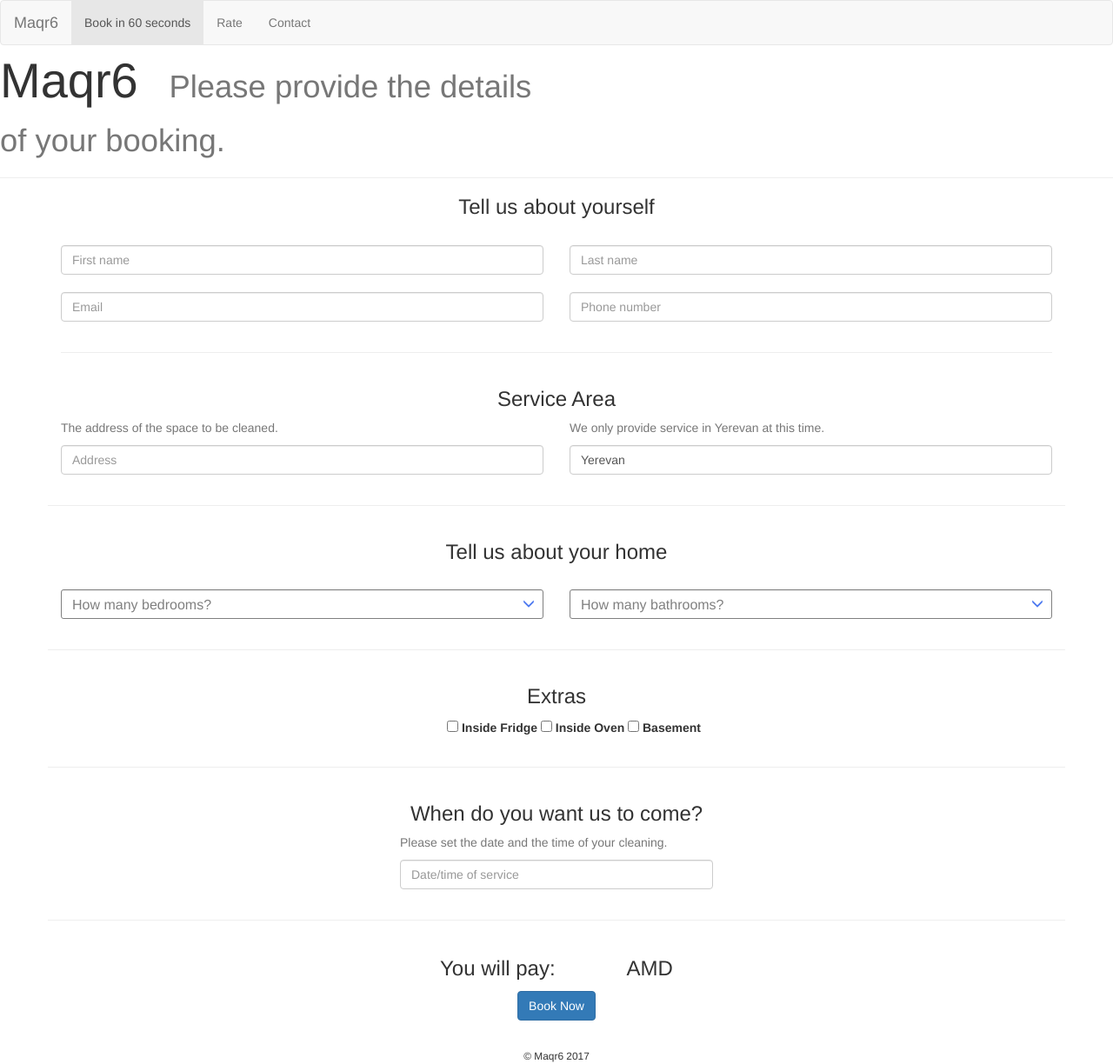
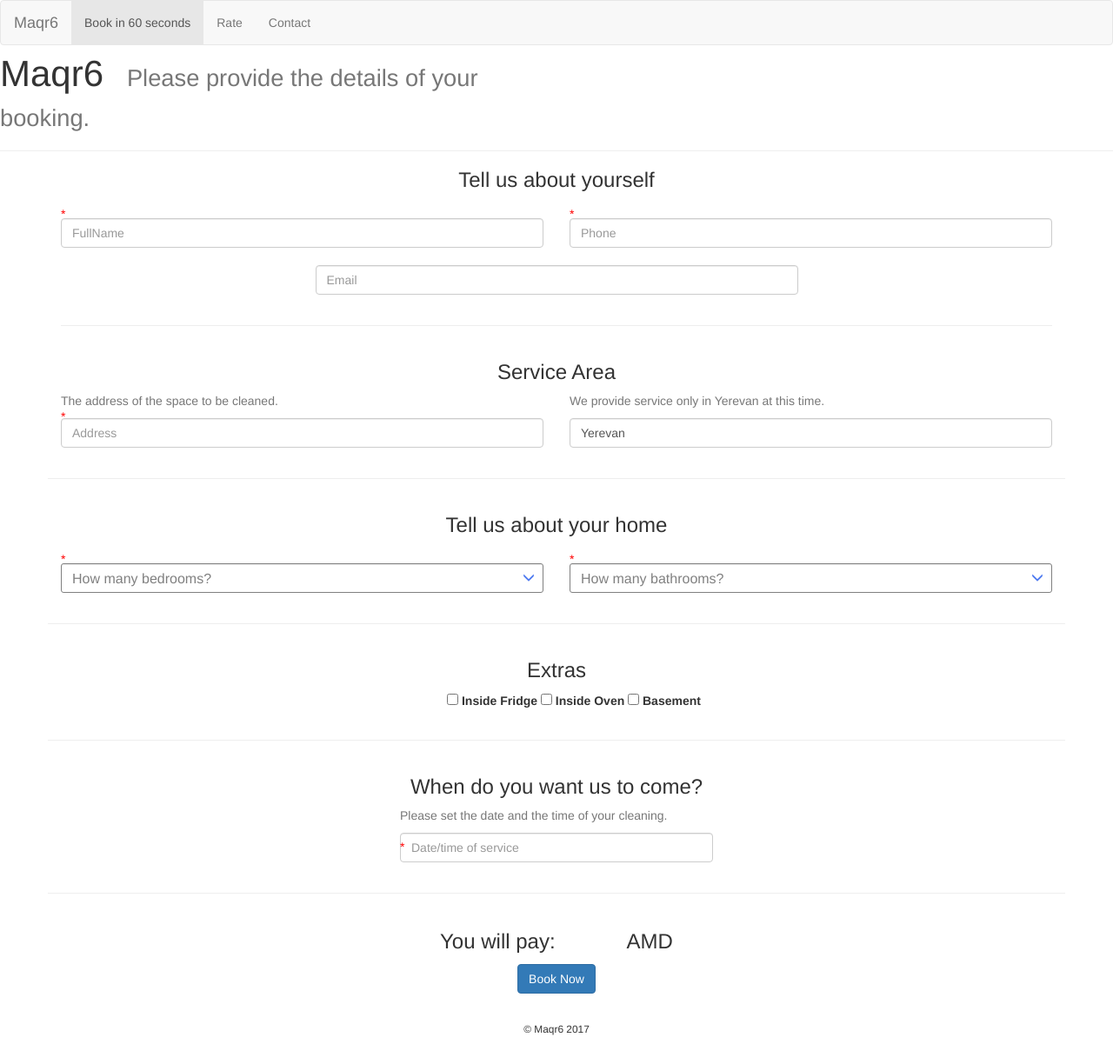
Before and after one commit to davit-gh/maqr6, a Django app: page /book in a window 1280 px wide. Shown: the whole page at 87% size. After the commit the page ends 1191 px from the top, so only its background shows below. Run offline with Django 3.2, Linux system fonts and the light colour scheme; some libraries are stand-ins or nearby versions.

Commit message:
fix book page date issue, rm sample reviewer image

```diff
--- a/main/forms.py
+++ b/main/forms.py
@@ -12,6 +12,14 @@ class ReviewForm(forms.ModelForm):
 
 class OrderForm(forms.ModelForm):
 
+	dateOfService = forms.DateTimeField(
+						widget = DateTimeWidget(
+									options={'startDate': '+1d'},
+									attrs={'required': 'required'}
+								),
+						input_formats=['%d/%m/%Y %H:%M'],
+						help_text='Please set the date and the time of your cleaning.'
+					)
 	class Meta:
 		def make_array(item, num, initial_text):
 			i = 1
@@ -41,14 +49,12 @@ class OrderForm(forms.ModelForm):
 			'bathroomNumber': forms.Select(choices=BATHROOM_CHOICES, attrs={'onchange': 'addToPrice(this);'}),
 			'extras': forms.CheckboxSelectMultiple(choices=EXTRA_CHOICES, attrs={'onchange': 'addToPriceExtras(this);'}),
 			#'howOften': forms.CheckboxSelectMultiple(choices=HOWOFTEN_CHOICES),
-			'dateOfService': DateTimeWidget(options={'startDate': '+1d'},attrs={'required': 'required'}),
 			'phone': forms.TextInput()
 		}
 
 		help_texts = {
 			'address': 'The address of the space to be cleaned.',
-			'city': 'We only provide service in Yerevan at this time.',
-			'dateOfService': 'Please set the date and the time of your cleaning.'
+			'city': 'We provide service only in Yerevan at this time.'
 		}
 
 
@@ -75,7 +81,7 @@ class ContactForm(forms.ModelForm):
 		}
 
 		help_texts = {
-			'contactReason': [
+			'contacetReason': [
 				'What do you need help with?',
 				'This helps us make sure you get the right answer as fast as possible'
 			],
--- a/main/includes/viewinclude.py
+++ b/main/includes/viewinclude.py
@@ -21,6 +21,7 @@ class FormClass(object):
 			self.context[k] = v
 
 	def processForm(self, request, message, redirectViewName, tplName):
+
 		f = self.context['form']
 		if request.method == 'POST':
 			sampleForm = f(request.POST)
--- a/main/models.py
+++ b/main/models.py
@@ -14,9 +14,8 @@ class Review(models.Model):
 		return "{} gave {} stars".format(self.author, self.rating)
 
 class Order(models.Model):
-	firstName = models.CharField(max_length=100)
-	lastName = models.CharField(max_length=100)
-	email = models.EmailField()
+	fullName = models.CharField(max_length=100)
+	email = models.EmailField(blank=True)
 	phone = models.CharField(max_length=20)
 	address = models.CharField(max_length=100)
 	city = models.CharField(max_length=50, default="Yerevan")
--- a/main/static/css/style.css
+++ b/main/static/css/style.css
@@ -134,11 +134,11 @@ div.header-img .header-txt, .contact-page .header-txt{
 }
 
 h1{
-  font-size: 4em !important;
+  font-size: 3em !important;
 }
 
 h2{
-  font-size: 3em !important;
+  font-size: 2em !important;
 }
 
 .fa{
@@ -158,3 +158,18 @@ h2{
   top: 50px;
   z-index: 2
 }
+
+span.required{
+  position: absolute;
+  top: 5px;
+  color: red;
+}
+
+span.required.lowerdate{ top: 36px; }
+span.required.loweraddress{ top: 18px; }
+span.required:before { content: '*'; }
+
+.transp-bg{
+  background-color: rgba(200, 200, 225, 0.19);
+  padding: 15px;
+}
--- a/main/templates/main/book.html
+++ b/main/templates/main/book.html
@@ -21,23 +21,30 @@
 				<h3 class="text-center">Tell us about yourself</h3>
 				<div class="container">
 					<div class="form-group">
-						<div class="col-md-6 col-sm-12">
-							{{ form.firstName.errors }}
-							{% render_field form.firstName placeholder="First name" class="form-control top20" %}
 
-						</div>
-						<div class="col-md-6 col-sm-12">
-							{{ form.lastName.errors }}
-							{% render_field form.lastName placeholder="Last name" class="form-control top20" %}
-						</div>
-						<div class="col-md-6 col-sm-12">
-							{{ form.email.errors }}
-							{% render_field form.email placeholder="Email" class="form-control top20" %}
-						</div>
-						<div class="col-md-6 col-sm-12">
-							{{ form.phone.errors }}
-							{% render_field form.phone placeholder="Phone number" class="form-control top20" %}
-						</div>
+							<div class="col-md-6 col-sm-12">
+								{{ form.fullName.errors }}
+								<span class="required"></span>
+								{% with ph=form.fullName.name|capfirst %}
+									{% render_field form.fullName placeholder=ph class="form-control top20" %}
+
+								{% endwith %}
+							</div>
+							<div class="col-md-6 col-sm-12">
+								{{ form.phone.errors }}
+								<span class="required"></span>
+								{% with ph=form.phone.name|capfirst %}
+									{% render_field form.phone class="form-control top20" placeholder=ph %}
+								{% endwith %}
+
+							</div>
+
+							<div class="col-md-6 col-md-offset-3 col-sm-12">
+								{% with ph=form.email.name|capfirst %}
+									{{ form.email.errors }}
+									{% render_field form.email  class="form-control top20" placeholder=ph %}
+								{% endwith %}
+							</div>
 					</div>
 				</div>
 			</div>
@@ -50,7 +57,9 @@
 							<div class="col-md-6 col-sm-12">
 								{{ form.address.errors }}
 								<p class="text-muted">{{ form.address.help_text }}</p>
+								<span class="required loweraddress"></span>
 								{% render_field form.address placeholder="Address" class="form-control" %}
+
 							</div>
 							<div class="col-md-6 col-sm-12">
 								<p class="text-muted">{{ form.city.help_text }}</p>
@@ -64,7 +73,7 @@
 				<h3 class="text-center">Tell us about your home</h3>
 				<div class="container">
 					<div class="form-group {% if form.bedroomNumber.errors or form.bathroomNumber.errors %}has-error{% endif %}">
-						<div class="col-md-6 col-sm-12 text-center modify-select">
+						<div class="col-md-6 col-sm-12 modify-select">
 							{% for error in form.bedroomNumber.errors %}
 								<label class="control-label" for="id_bedroomNumber">
 									Please choose the number of bedrooms
@@ -73,10 +82,11 @@
 								<div class="select-side2">
 								    <i class="glyphicon glyphicon-menu-down blue"></i>
 								</div>
+								<span class="required"></span>
+								{% render_field  form.bedroomNumber class="form-control top20" %}
 
-								{% render_field  form.bedroomNumber class="form-control top20" %}
 						</div>
-						<div class="col-md-6 col-sm-12 text-center modify-select">
+						<div class="col-md-6 col-sm-12 modify-select">
 							{% for error in form.bathroomNumber.errors %}
 								<label class="control-label" for="id_bathroomNumber">
 									Please choose the number of bathrooms
@@ -85,7 +95,9 @@
 							<div class="select-side2">
 							    <i class="glyphicon glyphicon-menu-down blue"></i>
 							</div>
+							<span class="required"></span>
 							{% render_field  form.bathroomNumber class="form-control top20" %}
+
 						</div>
 					</div>
 				</div>
@@ -111,7 +123,9 @@
 								</label>
 							{% endfor %}
 							<p class="text-muted">{{ form.dateOfService.help_text }}</p>
+							<span class="required lowerdate"></span>
 							{% render_field form.dateOfService class="form-control" placeholder="Date/time of service" %}
+
 						</div>
 
 					</div>
--- a/main/views.py
+++ b/main/views.py
@@ -26,7 +26,7 @@ def rate(request):
 			)
    	return  form.processForm(
 				request,
-				"Your review has been saved, thank you!",
+				"Your review has been saved, thank you! If this is your first order we'll call you to verify.",
 				"index",
 				"main/rate.html",
 			)
@@ -40,7 +40,7 @@ def book(request):
 			)
 	return  form.processForm(
 				request,
-				"Your order has been recorded, thank you!",
+				"Your order has been recorded, thank you! If this is your first order we'll call you for verification.",
 				"index",
 				'main/book.html'
    			)
```
Also changed, not shown: main/templates/main/index.html (+15 -22 lines), db.sqlite3 (deleted), main/migrations/0015_auto_20170504_1341.py (added), main/migrations/0016_auto_20170504_1429.py (added), 5 other files.
